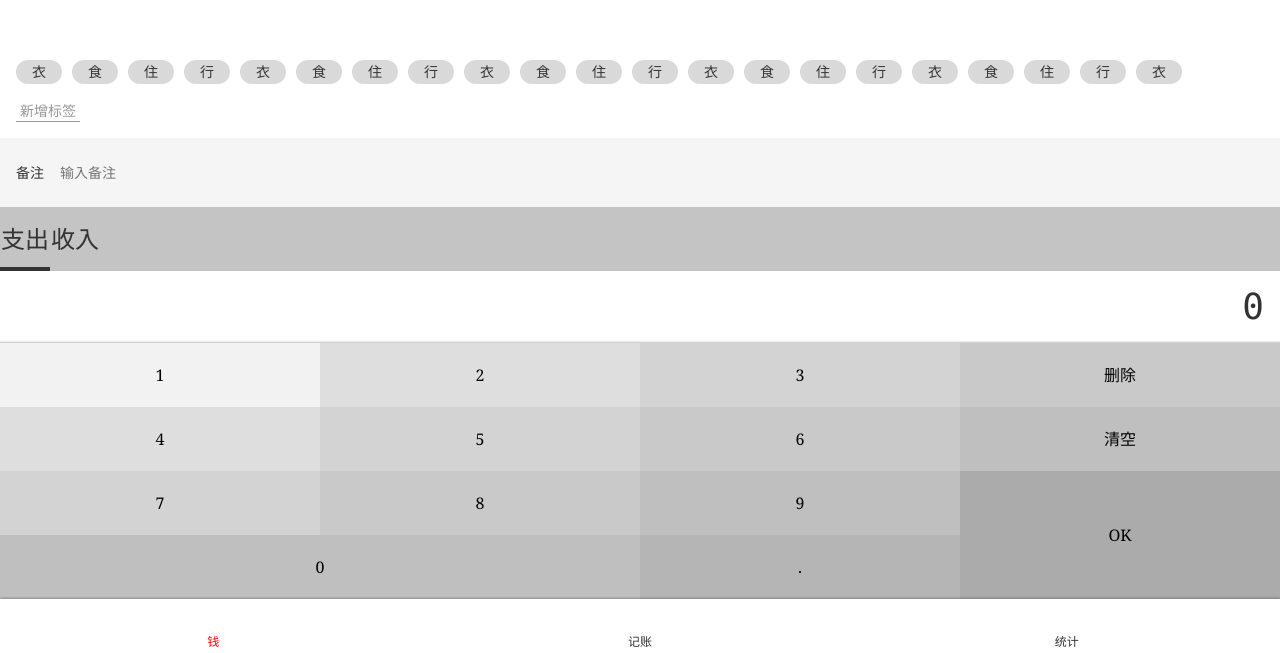
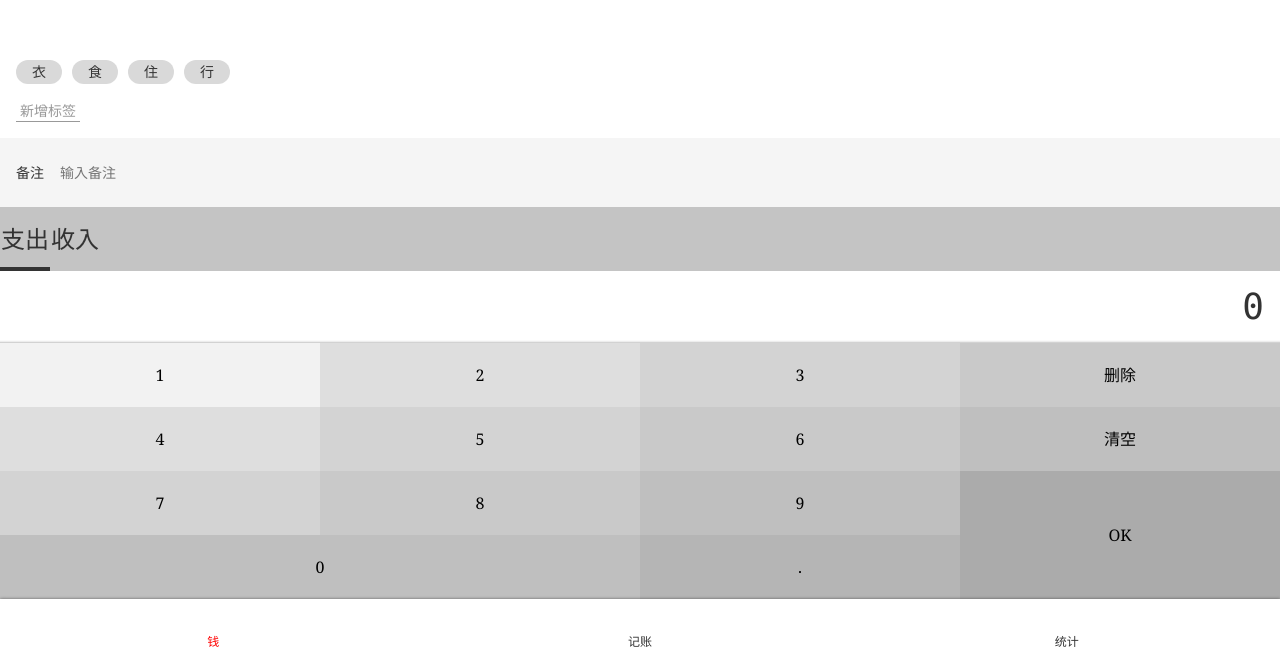
Before and after one commit to JamesLHY/wangcai-note, a Vue app: page /#/money in a window 1280 px wide. Shown: the part 147-800 px from the top of the page. Built offline with nearby package versions, Linux system fonts and the light colour scheme.

Commit message:
可以选中或取消tags

```diff
--- a/src/components/Money/Tags.vue
+++ b/src/components/Money/Tags.vue
@@ -4,32 +4,33 @@
             <button>新增标签</button>
         </div>
         <ul class="current">
-            <li>衣</li>
-            <li>食</li>
-            <li>住</li>
-            <li>行</li>
-            <li>衣</li>
-            <li>食</li>
-            <li>住</li>
-            <li>行</li><li>衣</li>
-            <li>食</li>
-            <li>住</li>
-            <li>行</li><li>衣</li>
-            <li>食</li>
-            <li>住</li>
-            <li>行</li><li>衣</li>
-            <li>食</li>
-            <li>住</li>
-            <li>行</li><li>衣</li>
-
+            <li v-for="tag in dataSource" :key="tag"
+                :class="{selected: selectedTags.indexOf(tag)>=0 }"
+                @click="toggle(tag)">
+                {{tag}}
+            </li>
         </ul>
 
     </div>
 </template>
 
-<script>
-    export default {
-        name: "Tags"
+<script lang="ts">
+    import Vue from 'vue';
+    import {Component, Prop} from 'vue-property-decorator';
+
+    @Component
+    export default class Tags extends Vue {
+        @Prop() dataSource: string[] | undefined;
+        selectedTags: string[] = [];
+
+        toggle(tag: string) {
+            const index = this.selectedTags.indexOf(tag);
+            if(index>=0){
+                this.selectedTags.splice(index,1);
+            }else{
+                this.selectedTags.push(tag);
+            }
+        }
     }
 </script>
 
@@ -40,22 +41,31 @@
         font-size: 14px;
         display: flex;
         flex-direction: column-reverse;
-    > .current{
+
+        > .current {
             display: flex;
             flex-wrap: wrap;
-    > li{
-        background: #d9d9d9;
+
+            > li {
+                $bg:#d9d9d9;
+                background:$bg ;
                 height: 24px;
                 line-height: 24px;
                 border-radius: (24px/2);
                 padding: 0 16px;
                 margin-right: 10px;
                 margin-top: 10px;
+                &.selected{
+                    background: darken($bg,50%);
+                    color: white;
                 }
             }
-    > .new{
+        }
+
+        > .new {
             padding-top: 16px;
-    button{
+
+            button {
                 background: transparent;
                 border: snow;
                 border-bottom: 1px solid;
--- a/src/views/Money.vue
+++ b/src/views/Money.vue
@@ -4,12 +4,12 @@
             <NumberPad/>
             <Types/>
             <Notes/>
-            <Tags/>
+            <Tags :data-source.sync="tags"/>
         </Layout>
     </div>
 </template>
 
-<script lang='ts'>
+<script>
     import NumberPad from '@/components/Money/NumberPad.vue';
     import Tags from '@/components/Money/Tags.vue';
     import Types from '@/components/Money/Types.vue';
@@ -17,6 +17,11 @@
     export default {
         name: 'Money',
         components: {Notes, Types, Tags, NumberPad},
+        data(){
+            return{
+                tags:['衣','食','住','行']
+            }
+        }
     };
 </script>
 <style lang="scss">
```
Lines whose indentation alone changed are shown as unchanged.
